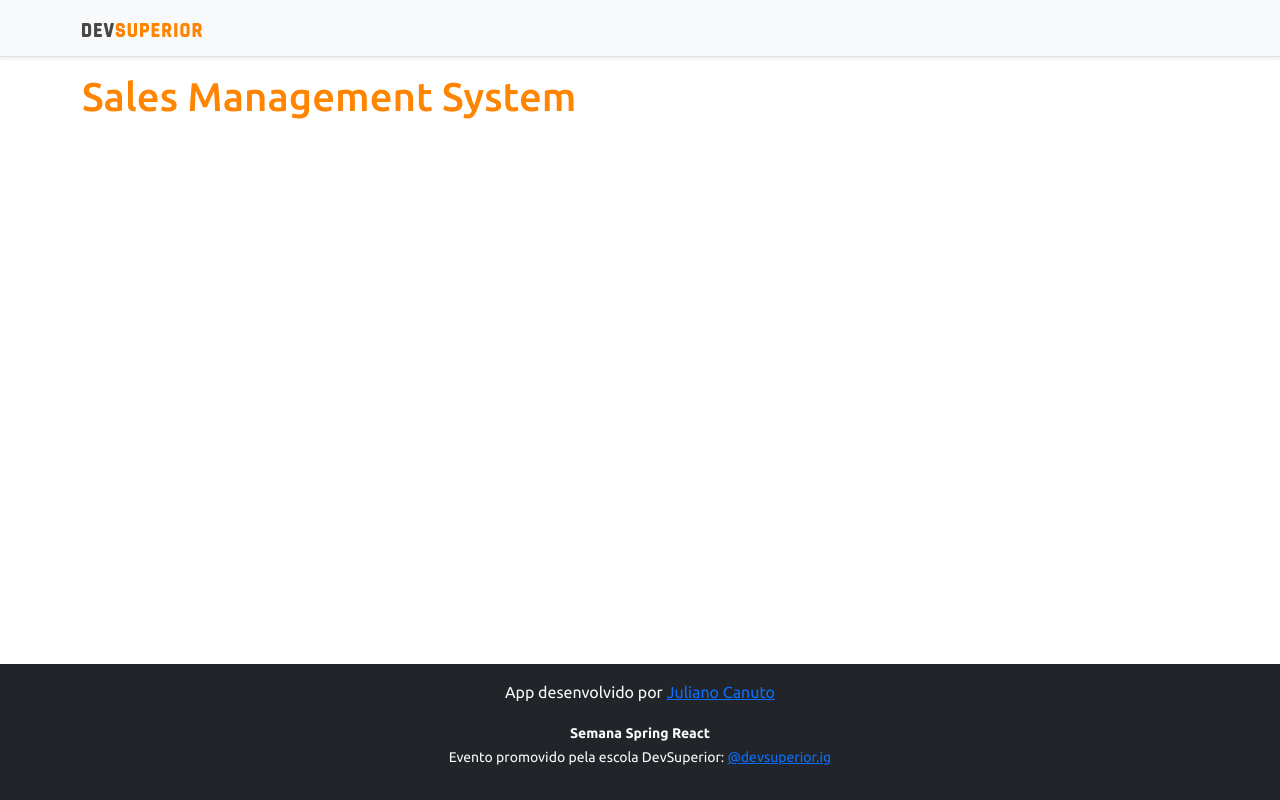
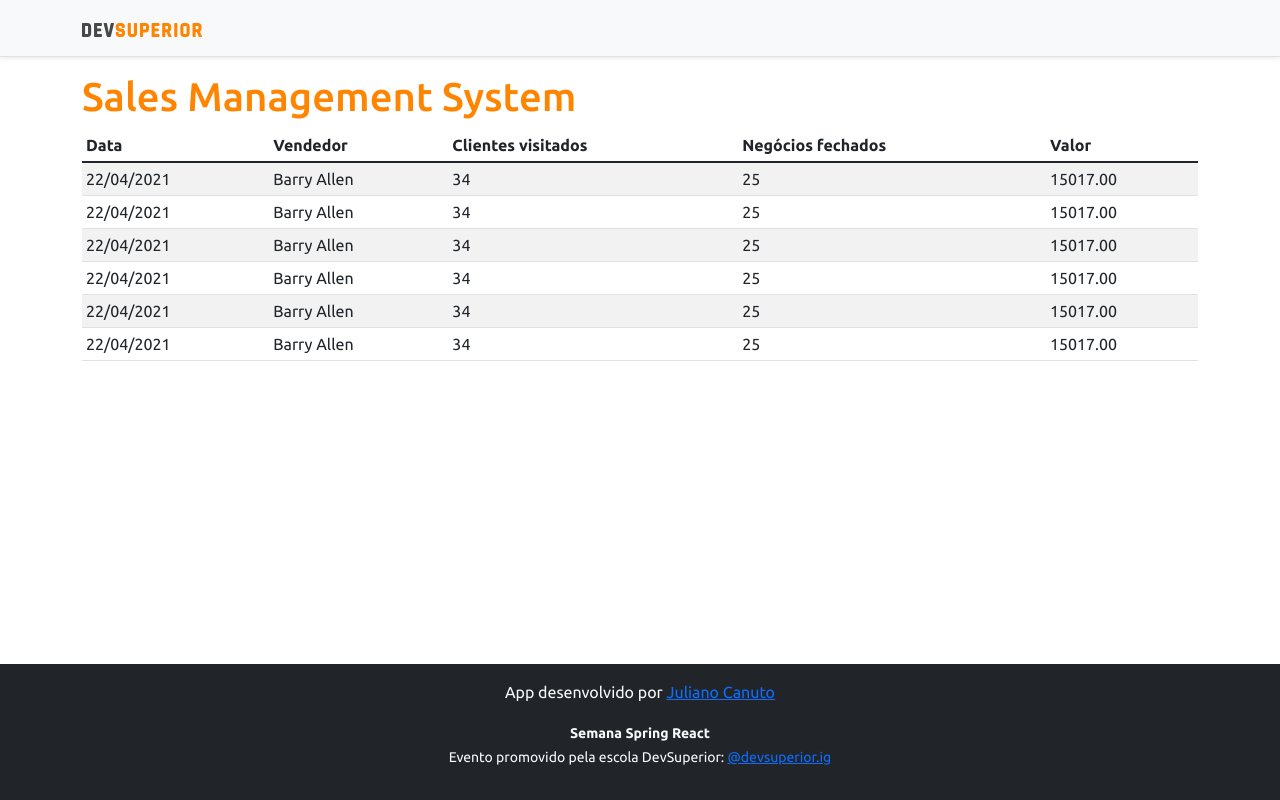
Before and after one commit to julianocanuto/sales-dashboard, a React (Create React App) app in the folder frontend/: page / in a window 1280 px wide. Built offline with nearby package versions, Linux system fonts and the light colour scheme.

Commit message:
Add DataTable with static content

```diff
--- a/frontend/src/App.tsx
+++ b/frontend/src/App.tsx
@@ -1,3 +1,4 @@
+import DataTable from "components/DataTable";
 import Footer from "components/Footer";
 import NavBar from "components/NavBar";
 
@@ -7,6 +8,7 @@
       <NavBar />
       <div className="container">
         <h1 className="text-primary">Sales Management System</h1>
+        <DataTable />
       </div>
       <Footer />
     </>
--- /dev/null
+++ b/frontend/src/components/DataTable/index.tsx
@@ -0,0 +1,63 @@
+const DataTable = () => {
+    return (
+        <div className="table-responsive">
+            <table className="table table-striped table-sm">
+                <thead>
+                    <tr>
+                        <th>Data</th>
+                        <th>Vendedor</th>
+                        <th>Clientes visitados</th>
+                        <th>Negócios fechados</th>
+                        <th>Valor</th>
+                    </tr>
+                </thead>
+                <tbody>
+                    <tr>
+                        <td>22/04/2021</td>
+                        <td>Barry Allen</td>
+                        <td>34</td>
+                        <td>25</td>
+                        <td>15017.00</td>
+                    </tr>
+                    <tr>
+                        <td>22/04/2021</td>
+                        <td>Barry Allen</td>
+                        <td>34</td>
+                        <td>25</td>
+                        <td>15017.00</td>
+                    </tr>
+                    <tr>
+                        <td>22/04/2021</td>
+                        <td>Barry Allen</td>
+                        <td>34</td>
+                        <td>25</td>
+                        <td>15017.00</td>
+                    </tr>
+                    <tr>
+                        <td>22/04/2021</td>
+                        <td>Barry Allen</td>
+                        <td>34</td>
+                        <td>25</td>
+                        <td>15017.00</td>
+                    </tr>
+                    <tr>
+                        <td>22/04/2021</td>
+                        <td>Barry Allen</td>
+                        <td>34</td>
+                        <td>25</td>
+                        <td>15017.00</td>
+                    </tr>
+                    <tr>
+                        <td>22/04/2021</td>
+                        <td>Barry Allen</td>
+                        <td>34</td>
+                        <td>25</td>
+                        <td>15017.00</td>
+                    </tr>
+                </tbody>
+            </table>
+        </div>
+    );
+}
+
+export default DataTable;
```
